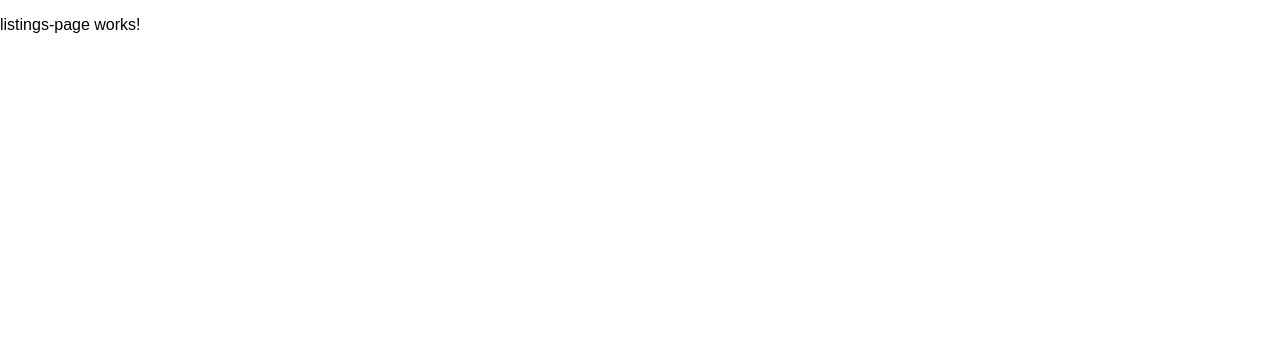
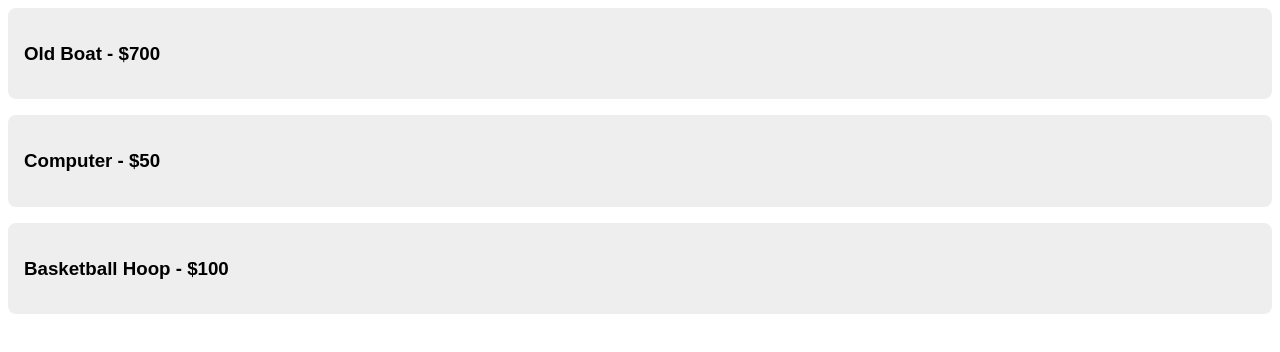
Before and after one commit to barnachum203/ButAndSell, an Angular app in the folder buy-and-sell/: page /listings in a window 1280 px wide. Shown: the top 352 px of the page. Built offline with nearby package versions, Linux system fonts and the light colour scheme.

Commit message:
Setup listing page

```diff
--- a/buy-and-sell/src/app/listings-page/listings-page.component.html
+++ b/buy-and-sell/src/app/listings-page/listings-page.component.html
@@ -1 +1,7 @@
-<p>listings-page works!</p>
+<div>
+    <div class="content-box" *ngFor="let listing of listings">
+        <a routerLink="/listings/{{listing.id}}">
+            <h3>{{listing.name}} - ${{listing.price}}</h3>
+        </a>
+    </div>
+</div>
--- a/buy-and-sell/src/app/listings-page/listings-page.component.ts
+++ b/buy-and-sell/src/app/listings-page/listings-page.component.ts
@@ -1,4 +1,6 @@
 import { Component, OnInit } from '@angular/core';
+import { Listing } from '../types';
+import { fakeListings } from '../fake-data';
 
 @Component({
   selector: 'app-listings-page',
@@ -7,9 +9,13 @@ import { Component, OnInit } from '@angular/core';
 })
 export class ListingsPageComponent implements OnInit {
 
+  listings: Listing[] = [];
+
+
   constructor() { }
 
   ngOnInit(): void {
+    this.listings = fakeListings;
   }
 
 }
```
